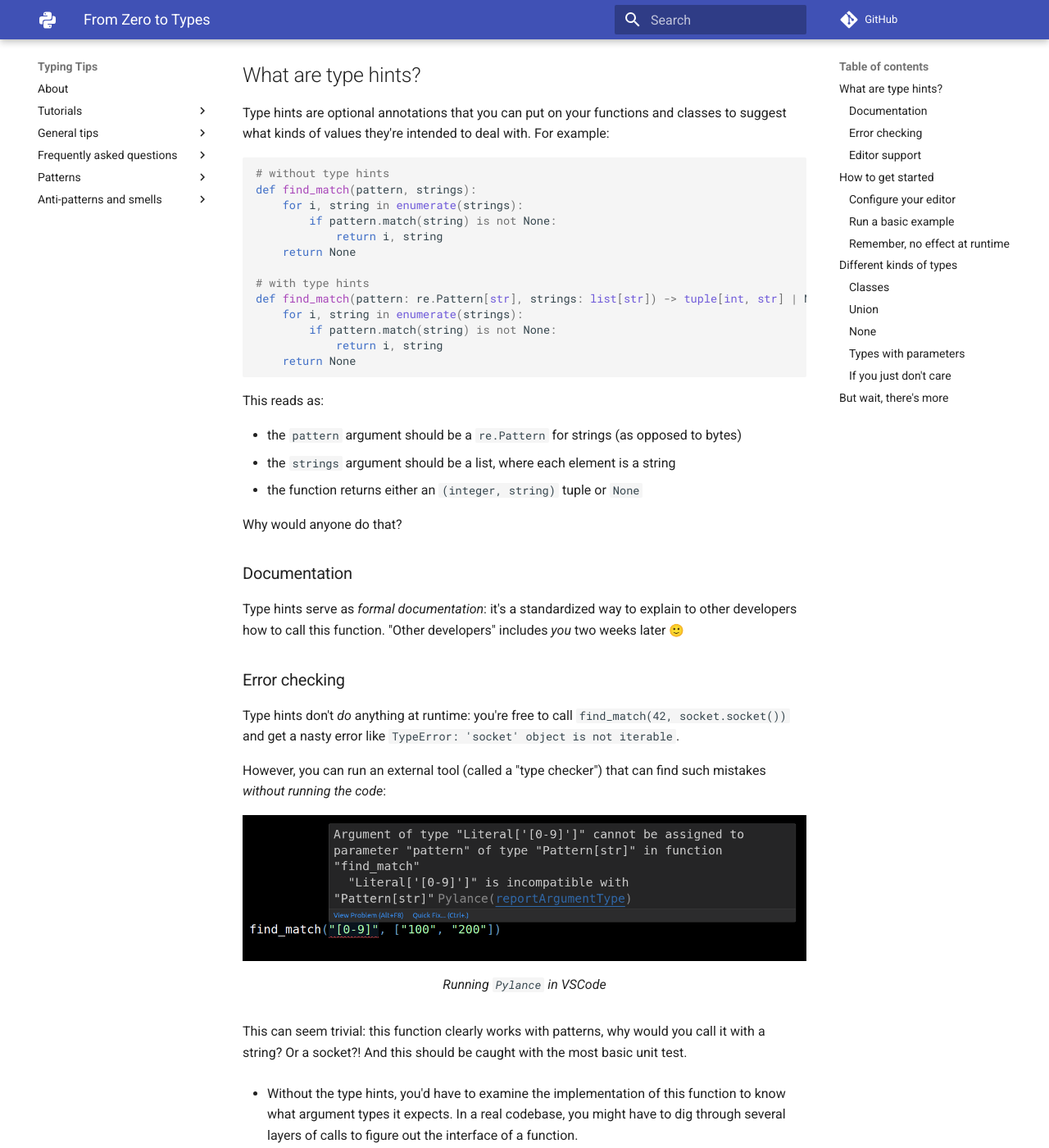
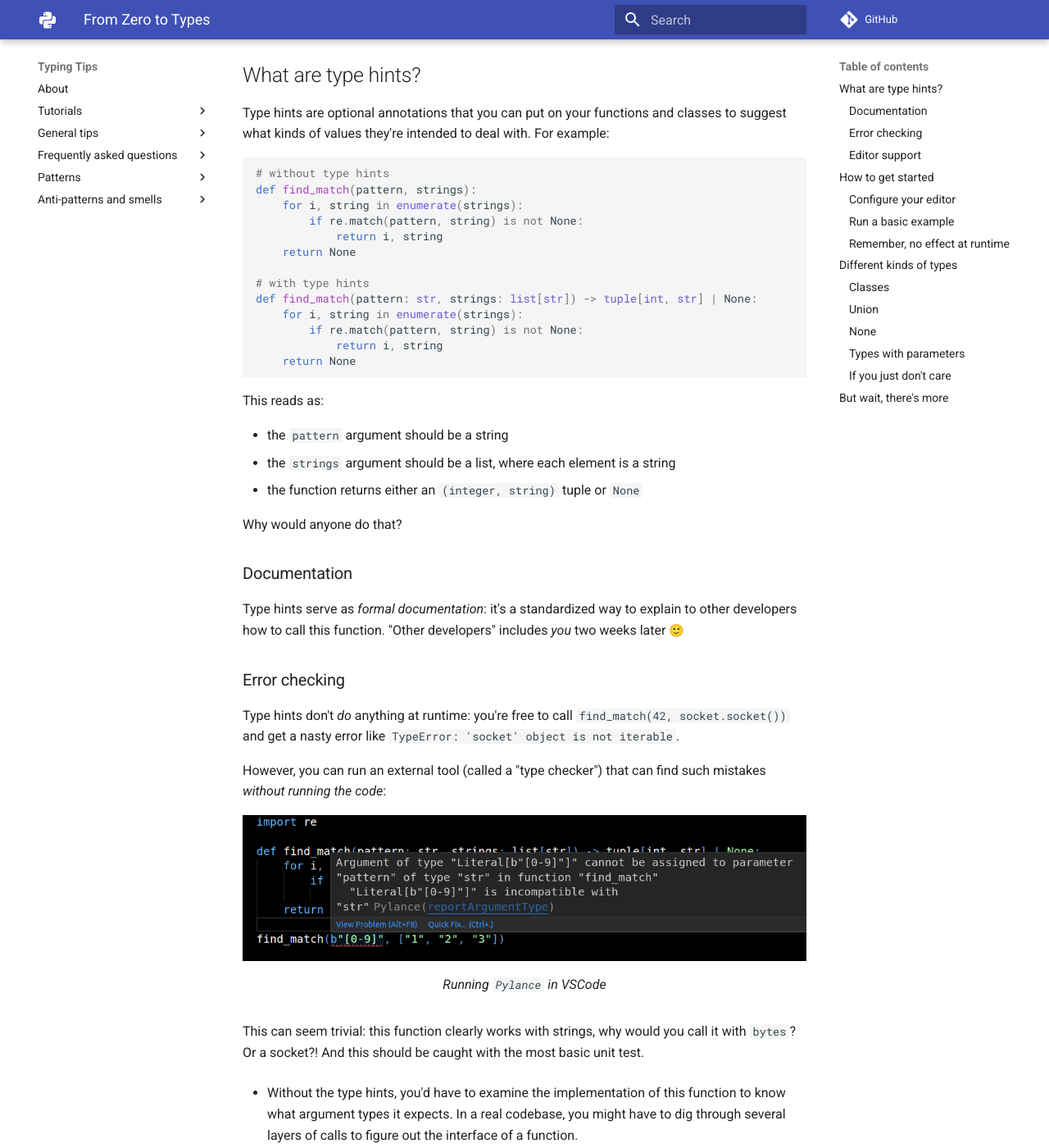
Before and after one commit to decorator-factory/typing-tips, an MkDocs documentation site: the page built from docs/start-here/index.md, in a window 1280 px wide and 1400 px high, scrolled down 197 px. Shown: the whole window at 82% size. Built offline with MkDocs 1.6.1 and Material for MkDocs 9.7.7, drawn with Linux system fonts in a browser that asks for light colours; emoji names are drawn with the system emoji font; comment, search, counter and statistics services are not loaded; some of the changed text lies outside the part shown.

Commit message:
update stuff

````diff
--- a/docs/start-here/index.md
+++ b/docs/start-here/index.md
@@ -12,21 +12,21 @@ to suggest what kinds of values they're intended to deal with. For example:
 # without type hints
 def find_match(pattern, strings):
     for i, string in enumerate(strings):
-        if pattern.match(string) is not None:
+        if re.match(pattern, string) is not None:
             return i, string
     return None
 
 # with type hints
-def find_match(pattern: re.Pattern[str], strings: list[str]) -> tuple[int, str] | None:
+def find_match(pattern: str, strings: list[str]) -> tuple[int, str] | None:
     for i, string in enumerate(strings):
-        if pattern.match(string) is not None:
+        if re.match(pattern, string) is not None:
             return i, string
     return None
 ```
 
 This reads as:
 
-- the `pattern` argument should be a `re.Pattern` for strings (as opposed to bytes)
+- the `pattern` argument should be a string
 - the `strings` argument should be a list, where each element is a string
 - the function returns either an `(integer, string)` tuple or `None`
 
@@ -50,8 +50,8 @@ _without running the code_:
     <figcaption>Running `Pylance` in VSCode</figcaption>
 </figure>
 
-This can seem trivial: this function clearly works with patterns, why would you call it
-with a string? Or a socket?! And this should be caught with the most basic unit test.
+This can seem trivial: this function clearly works with strings, why would you call it
+with `bytes`? Or a socket?! And this should be caught with the most basic unit test.
 
 - Without the type hints, you'd have to examine the implementation of this function to
   know what argument types it expects. In a real codebase, you might have to dig through
@@ -61,10 +61,8 @@ with a string? Or a socket?! And this should be caught with the most basic unit
     might forget that `find_match` returns `None` when a match isn't found and write code like this:
 
     ```py
-    _PHONE_PATTERN = re.compile("^[-+0-9()]{1,15}$")
-
     def find_phone(fields: list[str]) -> str:
-        _i, phone = find_match(_PHONE_PATTERN,  fields)
+        _i, phone = find_match("^[-+0-9()]{1,15}$",  fields)
         return phone
     ```
     A type checker will remind you that `find_match` can return `None`, which you won't be able to
````
Also changed, not shown: other parts of docs/start-here/index.md (+2 -1 lines), docs/start-here/pylance-error-example.png.
